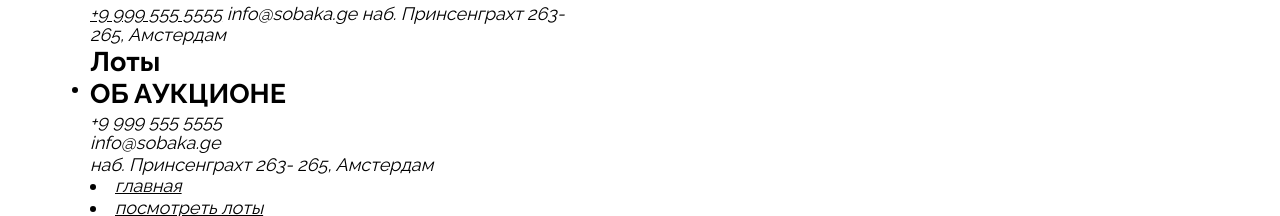
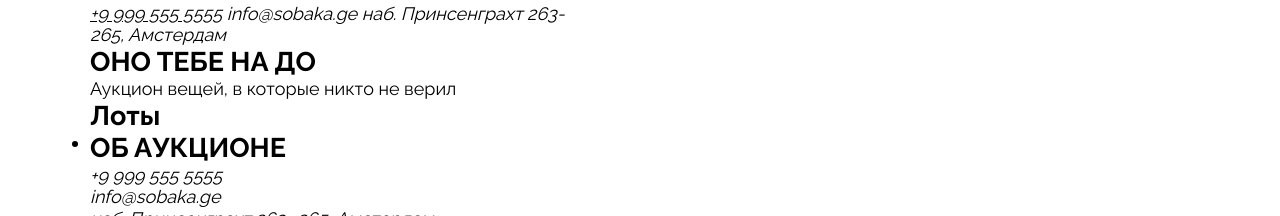
Before and after one commit to DaniilShulakov/ono-tebe-nado-fd, a plain HTML site: page index.html in a window 1280 px wide. Shown: the part 914-1130 px from the top of the page. Drawn offline with Linux system fonts and the light colour scheme.

Commit message:
обложка готова

```diff
--- a/index.html
+++ b/index.html
@@ -11,7 +11,7 @@
 </head>
 <body>
     <!-- Шапка сайта -->
-    <header class="header">
+  <header class="header">
     <nav class="header__menu">
       <ul class="header__links-list">
         <li class="header__link-list-item header__link-list-item_no-bullit">
@@ -39,11 +39,31 @@
   </header>
 
 
+    <!-- Основное содержимое -->
+    <main>
+        <!-- Секция обложки -->
+      <section class="cover">
+          <div class="overlay"></div>
+          <h1 class="cover__title">
+              <span class="aligned-text aligned-text_left">ОНО</span>
+              <span class="aligned-text aligned-text_center">ТЕБЕ</span>
+              <span class="aligned-text aligned-text_right">
+              <span class="right-letters first_part">НА</span>
+              <span class="right-letters second_part">ДО</span>
+              </span>
+          </h1>
 
-    <main class="content">
-      <section class="cover"></section>
-      <div class="description"></div>
-      <section class="lots-set">
+          <div class="description">
+              <p class="description-text">
+                  Аукцион вещей, в которые никто не верил
+              </p>
+
+          </div>
+
+
+
+
+
         <h2 class="lots-title">Лоты</h2>
         <ul class="lots-list">
           <li class="auction-items">
```
